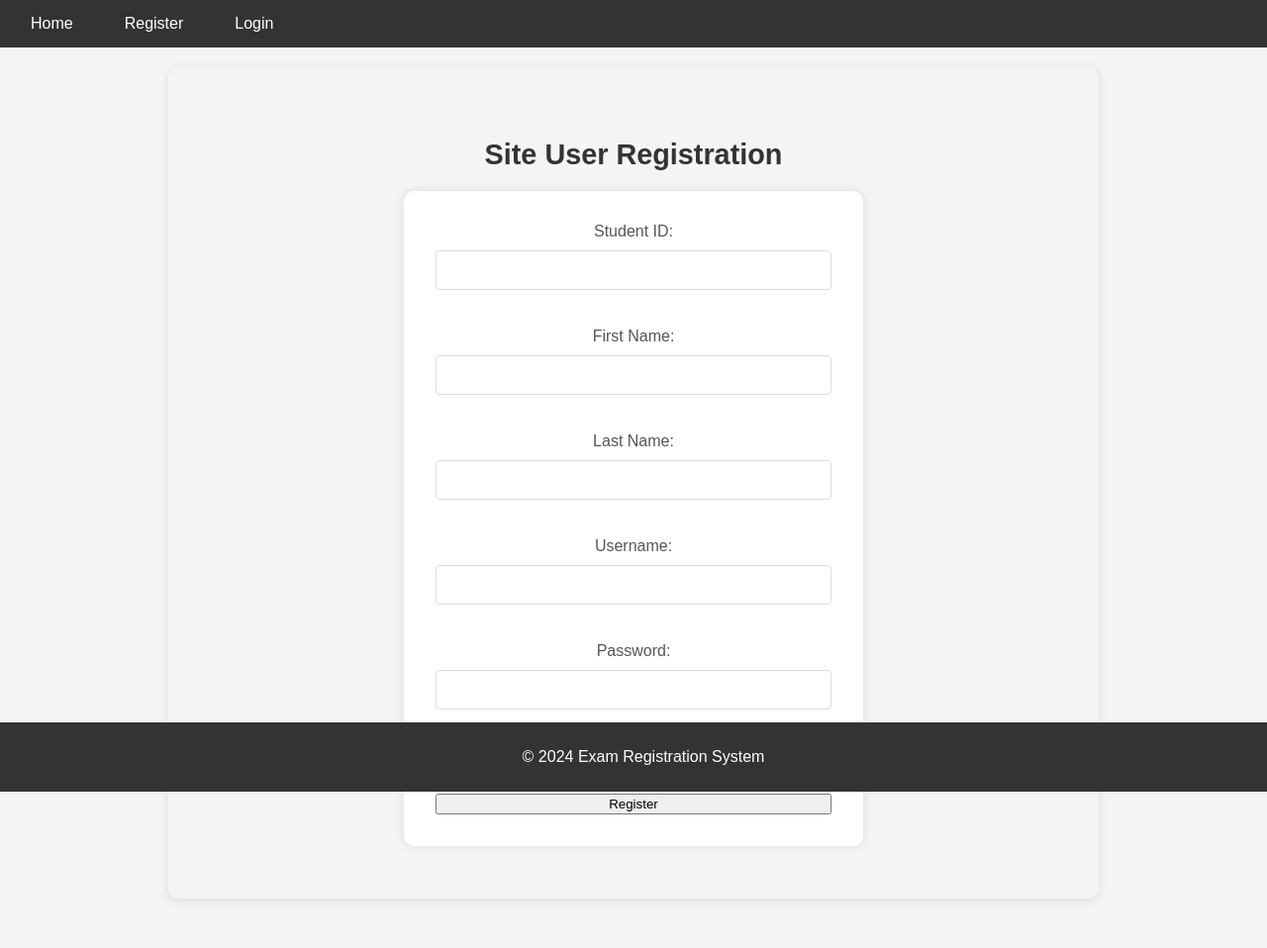
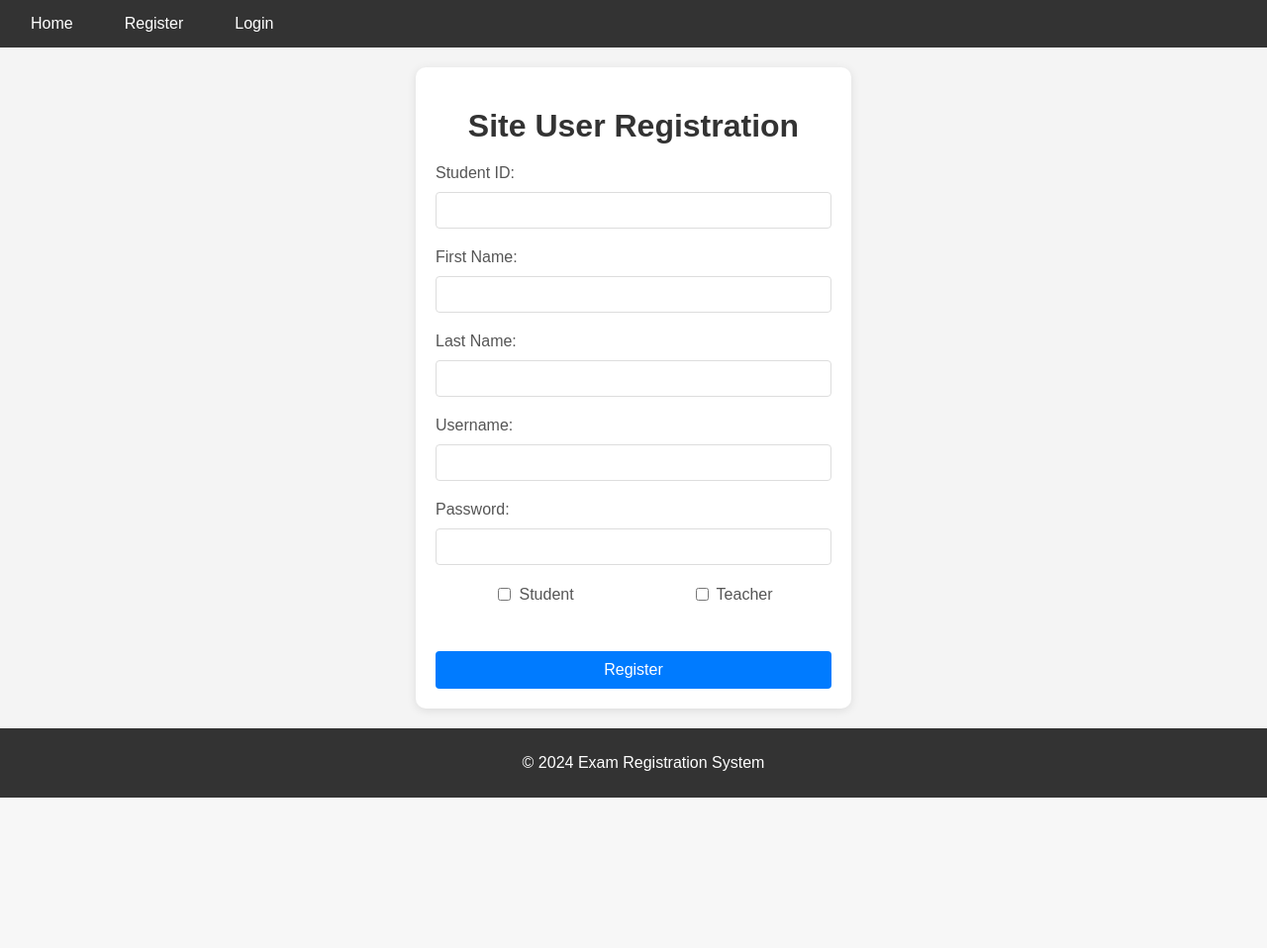
Before and after one commit to RodrigoM09/Exam_Reg, a Django app: page /site_registration/ in a window 1280 px wide. Shown: the whole page at 99% size. After the commit the page ends 806 px from the top, so only its background shows below. Run offline with Django 5.2, Linux system fonts and the light colour scheme.

Commit message:
adjusted style of tables and forms

```diff
--- a/registration/static/homestyles.css
+++ /dev/null
@@ -1,145 +0,0 @@
-/* Main content area to fill the space between navbar and footer */
-/* Main content area for registration */
-/* .main-content {
-    display: flex;
-    justify-content: center;
-    align-items: center;
-    flex-direction: column;
-} */
-
-#registration_form {
-    display: flex;
-    flex-direction: column;
-    background-color: #fff;
-    text-align: center;
-    padding: 2em; /* Adjust padding inside the form */
-    border-radius: 10px;
-    box-shadow: 0 0 10px rgba(0, 0, 0, 0.1);
-    max-width: 400px;
-    width: 100%;
-}
-
-.reg-btn-container {
-    display: flex;
-    justify-content: space-between;
-    margin-top: 20px;
-}
-
-/* Container should fill available space */
-/* Conainer for home page */
-.container {
-    text-align: center;
-    background-color: #fff;
-    border-radius: 10px;
-    padding: 2em; /* Adjust padding for internal space */
-    box-shadow: 0 0 10px rgba(0, 0, 0, 0.1);
-    display: flex;
-    flex-direction: column;
-    justify-content: center;
-    align-items: center;
-    width: 100%;
-    height: 100%;
-}
-
-/* Style for the h1 to be centered */
-h1 {
-    font-size: 2.5em;
-    color: #333;
-    margin-bottom: 20px;
-}
-
-/* Navbar styling */
-nav {
-    background-color: #333;
-    padding: 15px;
-    width: 100%;
-    box-sizing: border-box;
-    display: flex;
-    justify-content: space-between;
-}
-
-nav ul {
-    list-style-type: none;
-    margin: 0;
-    padding: 0;
-    display: flex;
-    justify-content: flex-start;
-}
-
-nav ul li {
-    margin-right: 20px;
-}
-
-nav ul li a {
-    color: white;
-    text-decoration: none;
-    font-size: 16px;
-    padding: 8px 16px;
-}
-
-nav ul li a:hover {
-    background-color: #575757;
-    border-radius: 4px;
-}
-
-#login {
-    display: flex;
-    justify-content: center;
-    align-items: center;
-    color: white;
-}
-
-.welcome-message {
-    color: white;
-    font-weight: bold;
-}
-
-
-/* Responsive navbar */
-@media (max-width: 768px) {
-    nav ul {
-        flex-direction: column;
-        align-items: flex-start;
-    }
-
-    nav ul li {
-        margin-right: 0;
-        margin-bottom: 10px;
-    }
-
-    nav ul li a {
-        width: 100%;
-    }
-}
-
-/* Footer styling */
-/* footer {
-    background-color: #333;
-    color: white;
-    text-align: center;
-    width: 100%;
-    padding: 10px;
-    position: relative;
-    bottom: 0;
-} */
-
-
-/* Responsive Footer */
-@media (max-width: 768px) {
-    footer {
-        font-size: 14px;
-        padding: 15px;
-    }
-}
-
-/* Additional styling for smaller screens */
-@media (max-width: 480px) {
-    nav ul li a {
-        font-size: 14px;
-        padding: 6px 12px;
-    }
-
-    footer {
-        font-size: 12px;
-    }
-}
--- a/registration/static/login.css
+++ /dev/null
@@ -1,69 +0,0 @@
-/* Main content styling */
-.main-content {
-    display: flex;
-    flex-direction: column;
-    align-items: center;
-    justify-content: center;
-    height: 100vh;
-    background-color: #f4f4f4;
-    padding: 20px;
-}
-
-/* Styling for the heading */
-#exam_reg {
-    font-size: 2em;
-    font-weight: bold;
-    color: #333;
-    margin-bottom: 20px;
-}
-
-/* Form styling */
-#login_form {
-    background-color: #fff;
-    padding: 30px;
-    border-radius: 8px;
-    box-shadow: 0 2px 10px rgba(0, 0, 0, 0.1);
-    width: 300px;
-}
-
-/* Label styling */
-label {
-    font-size: 1em;
-    color: #555;
-    margin-bottom: 10px;
-    display: block;
-}
-
-/* Input field styling */
-input[type="text"], input[type="password"] {
-    width: 100%;
-    padding: 10px;
-    margin-bottom: 20px;
-    border: 1px solid #ddd;
-    border-radius: 4px;
-    box-sizing: border-box;
-    font-size: 1em;
-}
-
-/* Button styling */
-#login{
-    background-color: #007bff;
-    color: white;
-    padding: 10px 15px;
-    font-size: 1em;
-    border: none;
-    border-radius: 4px;
-    cursor: pointer;
-    width: 100%;
-}
-
-button[type="submit"]:hover {
-    background-color: #0056b3;
-}
-
-/* Mobile responsiveness */
-@media (max-width: 600px) {
-    #login_form {
-        width: 100%;
-    }
-}
--- a/registration/static/styles.css
+++ b/registration/static/styles.css
@@ -1,9 +1,27 @@
 /* General styles */
-body {
+html, body {
+    height: 100%;
+    width: 100%;
+    display: flex;
+    flex-direction: column;
     font-family: Arial, sans-serif;
     background-color: #f4f4f4;
     margin: 0;
     padding: 0;
+}
+
+.container {
+    text-align: center;
+    background-color: #fff;
+    border-radius: 10px;
+    padding: 2em;
+    box-shadow: 0 0 10px rgba(0, 0, 0, 0.1);
+    display: flex;
+    flex-direction: column;
+    justify-content: center;
+    align-items: center;
+    max-width: 600px; /* Limit the width of the container */
+    margin: 50px auto; /* Center the container on the page */
 }
 
 /* Navbar styles */
@@ -17,8 +35,8 @@ nav {
 nav ul {
     list-style: none;
     padding: 0;
+    margin: 0;
     display: flex;
-    margin: 0;
 }
 
 nav ul li {
@@ -29,6 +47,7 @@ nav ul li a {
     color: white;
     text-decoration: none;
     padding: 8px 16px;
+    font-size: 16px;
 }
 
 nav ul li a:hover {
@@ -41,28 +60,48 @@ nav ul li a:hover {
     font-weight: bold;
 }
 
-/* Main content styles */
+/* Footer styles */
+footer {
+    background-color: #333;
+    color: white;
+    text-align: center;
+    padding: 10px;
+    position: relative;
+    bottom: 0;
+    width: 100%;
+}
+
+/* Main Content Styles */
 .main-content {
+    flex: 1;
+    display: flex;
+    justify-content: center;
+    align-items: center;
+    flex-direction: column; /* Aligns children in a column */
     padding: 20px;
-    max-width: 900px;
-    margin: 20px auto;
-    margin-bottom: 50px;
+}
+
+/* Form Container Styles */
+.form-container {
+    display: flex;
+    flex-direction: column;
+    align-items: center; /* Center title and form horizontally */
+    width: 100%;
+    max-width: 400px; /* Prevents form from stretching too wide */
+    padding: 20px;
     background-color: #fff;
     border-radius: 10px;
     box-shadow: 0 2px 10px rgba(0, 0, 0, 0.1);
-    overflow-y: auto;
 }
 
-h1 {
-    font-size: 1.8em;
-    color: #333;
-    margin-bottom: 20px;
-    text-align: center;
+form {
+    width: 100%; /* Ensure the form takes full width of the container */
 }
 
 table {
     width: 100%;
     border-collapse: collapse;
+    margin-top: 20px;
 }
 
 table th, table td {
@@ -73,39 +112,97 @@ table th, table td {
 
 table th {
     background-color: #f4f4f4;
+    font-weight: bold;
 }
 
-button.register-exam {
-    background-color: #007bff;
-    color: white;
-    border: none;
-    border-radius: 4px;
-    padding: 8px 12px;
-    cursor: pointer;
+table tr:nth-child(even) {
+    background-color: #f9f9f9;
 }
 
-button.register-exam:hover {
-    background-color: #0056b3;
+table tr:hover {
+    background-color: #f1f1f1;
 }
 
+h1 {
+    font-size: 2em;
+    color: #333;
+    margin-bottom: 20px;
+    text-align: center; /* Center the text */
+}
+
+form label {
+    font-size: 1em;
+    color: #555;
+    margin-bottom: 10px;
+    display: block;
+}
+
+form input[type="text"], form input[type="password"] {
+    width: 100%;
+    padding: 10px;
+    margin-bottom: 20px;
+    border: 1px solid #ddd;
+    border-radius: 4px;
+    box-sizing: border-box;
+}
+
+/* Checkbox Group Styles */
 .checkbox-group {
     display: flex;
-    gap: 20px; /* Adjust spacing between checkboxes as needed */
+    justify-content: space-around;
     align-items: center;
+    margin-bottom: 20px;
 }
 
 .checkbox-group label {
     display: flex;
     align-items: center;
-    gap: 5px; /* Space between checkbox and label text */
+    gap: 5px;
 }
 
-footer {
-    background-color: #333;
-    color: white;
-    text-align: center;
-    padding: 10px;
-    position: fixed;
-    bottom: 0;
+/* Button styles */
+button {
+    font-size: 16px;
+    padding: 10px 15px;
+    border: none;
+    border-radius: 4px;
+    cursor: pointer;
+    transition: background-color 0.3s ease;
     width: 100%;
 }
+
+button:hover {
+    opacity: 0.9;
+}
+
+button#register, button#login {
+    background-color: #007bff;
+    color: white;
+}
+
+button#register:hover, button#login:hover {
+    background-color: #0056b3;
+}
+
+/* Responsive Design */
+@media (max-width: 768px) {
+    .main-content {
+        max-width: 90%; /* Allow more space for smaller screens */
+        padding: 20px;
+    }
+}
+
+@media (max-width: 480px) {
+    nav ul li a {
+        font-size: 14px;
+        padding: 6px 12px;
+    }
+
+    footer {
+        font-size: 12px;
+    }
+
+    .form-container {
+        max-width: 95%; /* Stretch closer to the screen's edge for smaller devices */
+    }
+}
--- a/registration/templates/base.html
+++ b/registration/templates/base.html
@@ -6,10 +6,7 @@
     <title>{% block title %}Exam Registration{% endblock %}</title>
     {% load static %}
     <!-- Link styles dynamically using Django's static template tag -->
-    <link rel="stylesheet" href="{% static 'homestyles.css' %}">
     <link rel="stylesheet" href="{% static 'styles.css' %}">
-    <link rel="stylesheet" href="{% static 'login.css' %}">
-    <link rel="stylesheet" href="{% static 'exams.css' %}">
     <!-- Include external scripts -->
     <script src="https://code.jquery.com/jquery-3.7.1.min.js" integrity="sha256-/JqT3SQfawRcv/BIHPThkBvs0OEvtFFmqPF/lYI/Cxo=" crossorigin="anonymous"></script>
     <script src="{% static 'registration/js/filterExams.js' %}"></script>
--- a/registration/templates/home.html
+++ b/registration/templates/home.html
@@ -7,6 +7,6 @@
     <div class="container">
         <h1>Welcome to the Exam Registration System</h1>
         <p>Register for your upcoming exams with ease!</p>
-        {% comment %} <a href="{% url 'register_exam' %}">Register Now</a> {% endcomment %}
+        <a href="{% url 'register_exam' %}">Register Now</a>
     </div>
 {% endblock %}
--- a/registration/templates/login.html
+++ b/registration/templates/login.html
@@ -5,6 +5,7 @@
 
 {% block content %}
   <div class="main-content">
+    <div class="form-container">
     <h1>Login</h1>
     {% if message %}
       <p>{{ message }}</p>
@@ -29,6 +30,7 @@
         <p style="color: red;">{{ error }}</p>
       {% endif %}
     </form>
+    </div>
   </div>
 
 {% endblock %}
--- a/registration/templates/site_registration.html
+++ b/registration/templates/site_registration.html
@@ -4,6 +4,7 @@
 
 {% block content %}
 <div class="main-content">
+    <div class="form-container">
         <h1>Site User Registration</h1>
         <form method="post" action="{% url 'site_registration' %}" id="registration_form">
             {% csrf_token %}
@@ -22,19 +23,17 @@
             <label for="password">Password:</label>
             <input type="password" name="password" id="password" required>
             <br>
-        <!-- Inline checkboxes -->
             <div class="checkbox-group">
                 <label for="is_student">
-                <input type="checkbox" name="is_student" id="is_student">
-                Student
+                    <input type="checkbox" name="is_student" id="is_student"> Student
                 </label>
                 <label for="is_teacher">
-                <input type="checkbox" name="is_teacher" id="is_teacher">
-                Teacher
+                    <input type="checkbox" name="is_teacher" id="is_teacher"> Teacher
                 </label>
             </div>
             <br>
             <button type="submit" id="register">Register</button>
         </form>
     </div>
+</div>
 {% endblock %}
```
Also changed, not shown: registration/static/exams.css (added). Lines whose indentation alone changed are shown as unchanged.
